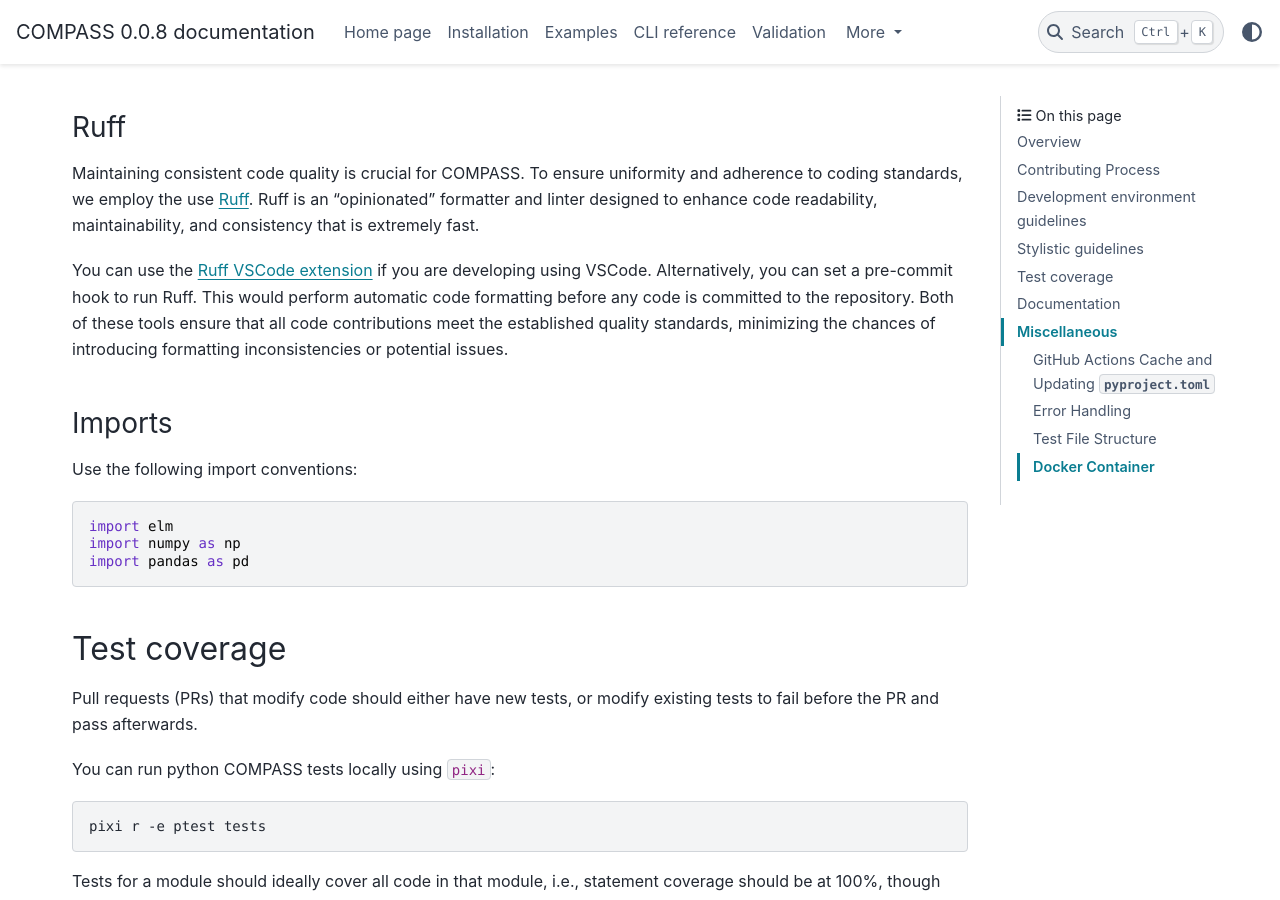
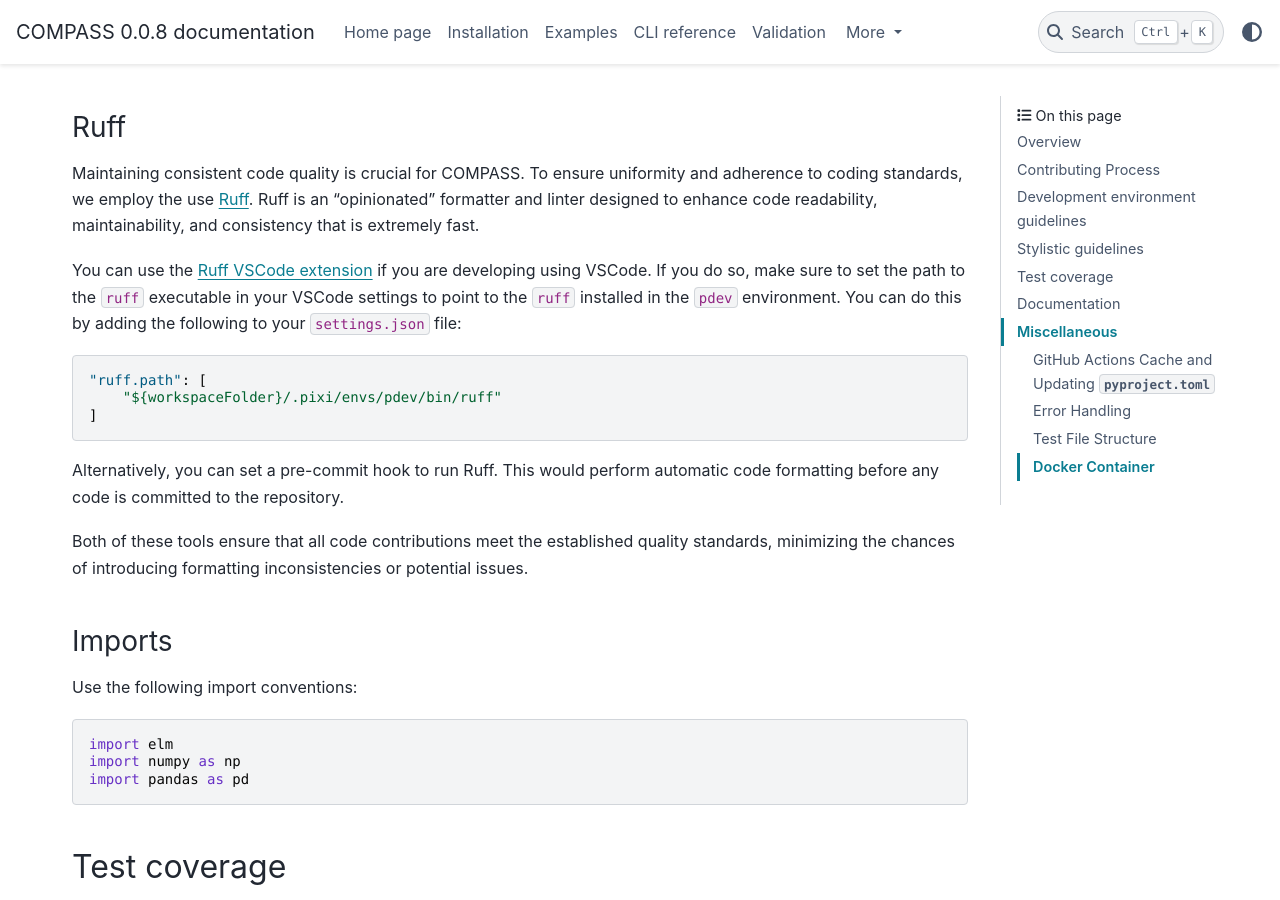
Before and after one commit to NREL/COMPASS, a Sphinx documentation site: the page built from docs/source/dev/README.rst, in a window 1280 px wide and 900 px high, scrolled down 1759 px. Built offline with Sphinx 7.4.7 and the PyData theme 0.15.4, drawn with Linux system fonts in a browser that asks for light colours; pages that are not in the unit, such as notebooks, are missing from menus; the version number is read from the project's files by our own code.

Commit message:
Add ruff extension instructions for VSCode

```diff
--- a/docs/source/dev/README.rst
+++ b/docs/source/dev/README.rst
@@ -95,8 +95,19 @@ Ruff is an "opinionated" formatter and linter designed to enhance code readabili
 maintainability, and consistency that is extremely fast.
 
 You can use the `Ruff VSCode extension <https://marketplace.visualstudio.com/items?itemName=charliermarsh.ruff>`_
-if you are developing using VSCode. Alternatively, you can set a pre-commit hook to run Ruff.
-This would perform automatic code formatting before any code is committed to the repository.
+if you are developing using VSCode. If you do so, make sure to set the path to the ``ruff``
+executable in your VSCode settings to point to the ``ruff`` installed in the ``pdev`` environment.
+You can do this by adding the following to your ``settings.json`` file:
+
+.. code-block:: json
+
+    "ruff.path": [
+        "${workspaceFolder}/.pixi/envs/pdev/bin/ruff"
+    ]
+
+Alternatively, you can set a pre-commit hook to run Ruff. This would perform automatic code formatting
+before any code is committed to the repository.
+
 Both of these tools ensure that all code contributions meet the established quality standards,
 minimizing the chances of introducing formatting inconsistencies or potential issues.
 
```
